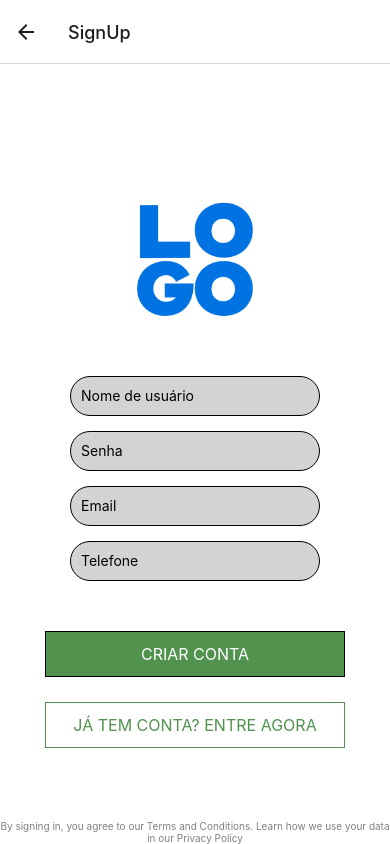
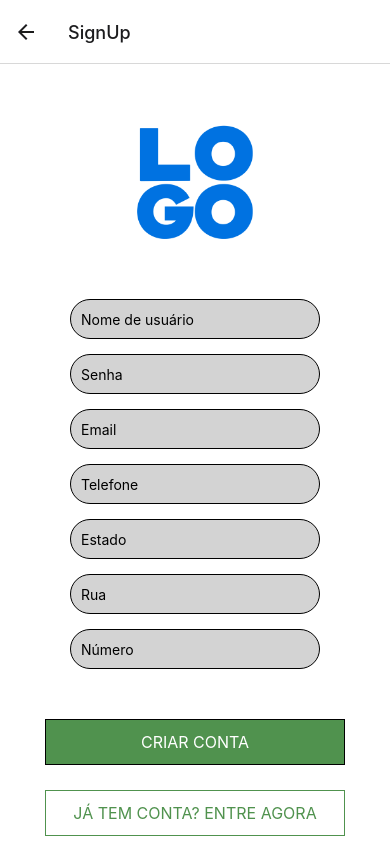
Before and after one commit to pk-anderson/EasyFinder-Front-End, a React Native app: screen /SignUp in a window 390 px wide. Built offline with nearby package versions, Linux system fonts and the light colour scheme.

Commit message:
add axios to signup page

```diff
--- a/package.json
+++ b/package.json
@@ -11,6 +11,7 @@
   "dependencies": {
     "@react-navigation/native": "^6.1.6",
     "@react-navigation/native-stack": "^6.9.12",
+    "axios": "^1.4.0",
     "expo": "~48.0.15",
     "expo-linear-gradient": "~12.1.2",
     "expo-status-bar": "~1.4.4",
--- a/src/screens/SignUpScreen.tsx
+++ b/src/screens/SignUpScreen.tsx
@@ -1,5 +1,6 @@
-import React from 'react';
-import { StyleSheet, View, Image, Text } from 'react-native';
+import React, { useState } from 'react';
+import { StyleSheet, View, Image, Text, ScrollView } from 'react-native';
+import axios from 'axios';
 import Button from '../components/Button';
 import Input from '../components/Input';
 import FooterText from '../components/FooterText';
@@ -12,9 +13,37 @@ type SignupScreenProps = {
   navigation: NativeStackNavigationProp<RootStackParamList, 'Home'>;
 };
 
+function formatPhoneNumber(phoneNumber: string): string {
+  const cleaned = phoneNumber.replace(/\D/g, "");
+  const match = cleaned.match(/^(\d{2})(\d{4,5})(\d{4})$/);
+  if (match) {
+    return `(${match[1]}) ${match[2]}-${match[3]}`;
+  }
+  console.log(phoneNumber)
+  return phoneNumber;
+}
+
 function SignUpScreen({ navigation }: SignupScreenProps) {
-  const handleSignUpPress = () => {
-    console.log('Sign Up button pressed!');
+  const [formData, setFormData] = useState({
+    name: '',
+    password: '',
+    email: '',
+    phoneNumber: '',
+    state: '',
+    street: '',
+    homeNumber: 0,
+  });
+
+  const handleSignUpPress = async () => {
+    try {
+      const formattedPhone = formatPhoneNumber(formData.phoneNumber);
+      const dataToSend = { ...formData, phoneNumber: formattedPhone };
+      console.log(dataToSend)
+      const response = await axios.post('http://localhost:8080/user', dataToSend);
+      console.log('Cadastro realizado com sucesso!', response.data);
+    } catch (error) {
+      console.error('Erro ao cadastrar:', error);
+    }
   };
 
   const handleLoginPress = () => {
@@ -22,27 +51,56 @@ function SignUpScreen({ navigation }: SignupScreenProps) {
   };
 
   return (
-    <View style={styles.container}>
+    <ScrollView contentContainerStyle={styles.container}>
       <Image source={logoImage} style={styles.logo} />
       <Input
         placeholder="Nome de usuário"
         style={styles.input}
+        value={formData.name}
+        onChangeText={(text) => setFormData({ ...formData, name: text })}
       />
       <Input
         placeholder="Senha"
         secureTextEntry
         style={styles.input}
+        value={formData.password}
+        onChangeText={(text) => setFormData({ ...formData, password: text })}
       />
       <Input
         placeholder="Email"
         style={styles.input}
         keyboardType="email-address"
+        value={formData.email}
+        onChangeText={(text) => setFormData({ ...formData, email: text })}
       />
       <Input
         placeholder="Telefone"
         style={styles.input}
         keyboardType="phone-pad"
+        value={formData.phoneNumber}
+        onChangeText={(text) => setFormData({ ...formData, phoneNumber: text })}
       />
+      <Input
+        placeholder="Estado"
+        style={styles.input}
+        value={formData.state}
+        onChangeText={(text) => setFormData({ ...formData, state: text })}
+      />
+      <Input
+        placeholder="Rua"
+        style={styles.input}
+        value={formData.street}
+        onChangeText={(text) => setFormData({ ...formData, street: text })}
+      />
+      <Input
+      placeholder={formData.homeNumber === 0 ? 'Número' : ''}
+      style={styles.input}
+      keyboardType="numeric"
+      value={formData.homeNumber === 0 ? '' : formData.homeNumber.toString()}
+      onChangeText={(text) =>
+        setFormData({ ...formData, homeNumber: parseInt(text) || 0 })
+      }
+    />
 
       <Button
         text="CRIAR CONTA"
@@ -61,17 +119,18 @@ function SignUpScreen({ navigation }: SignupScreenProps) {
         textStyle={styles.loginButtonText}
       />
 
-    <FooterText text="By signing in, you agree to our Terms and Conditions. Learn how we use your data in our Privacy Policy" />
-    </View>
+      <FooterText text="By signing in, you agree to our Terms and Conditions. Learn how we use your data in our Privacy Policy" />
+    </ScrollView>
   );
-};
+}
 
 const styles = StyleSheet.create({
   container: {
-    flex: 1,
+    flexGrow: 1,
     backgroundColor: '#FFFFFF',
     alignItems: 'center',
     justifyContent: 'center',
+    paddingVertical: 20,
   },
   logo: {
     width: 200,
@@ -97,6 +156,7 @@ const styles = StyleSheet.create({
   },
   loginButton: {
     marginTop: 25,
+    marginBottom: 25,
     borderWidth: 1,
     borderColor: '#50924E',
     backgroundColor: '#FFFFFF',
```
Also changed, not shown: 1 other file (tests, documents, lock files or other folders).
